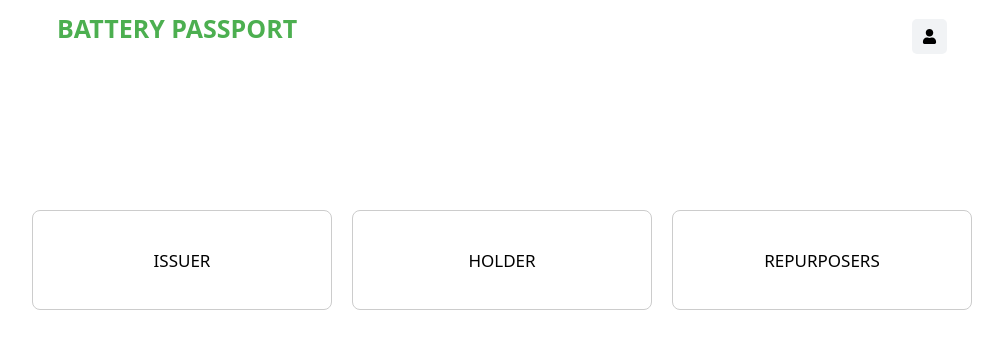
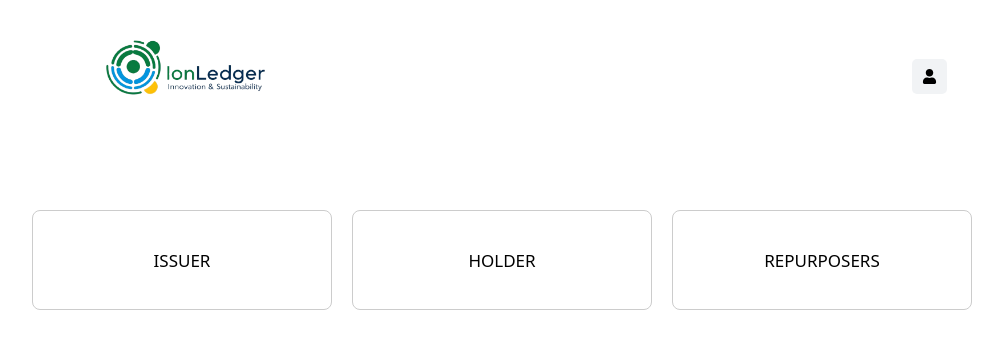
Before and after one commit to smartfalcon-io/battery-passport-ui-new, a React (Vite) app: page / in a window 1280 px wide. Shown: the top 348 px of the page, without its empty margins (138-1141 px from the left). Built offline with nearby package versions, Linux system fonts and the light colour scheme.

Commit message:
Logo Added

```diff
--- a/src/assets/css/Header.css
+++ b/src/assets/css/Header.css
@@ -87,10 +87,16 @@
   z-index: 200;
 }
 
-.logo-container h1 {
+/* .logo-container h1 {
   margin: 0;
   font-size: 25px;
   margin-left: 170px;
+} */
+
+.logo-container img{
+  width: 190px;
+  margin: 0;
+  margin-left: 200px;
 }
 
 /* Navigation Icons */
--- a/src/assets/css/Home.css
+++ b/src/assets/css/Home.css
@@ -1,5 +1,5 @@
 .home{
-  margin-top: 100px;
+  margin-top: 200px;
 }
 
 .card {
--- a/src/assets/css/Issuer.css
+++ b/src/assets/css/Issuer.css
@@ -69,9 +69,9 @@
     width: 100%;
     max-width: 1839px;
     padding: 5vw; /* Adjust padding dynamically */
-    margin-top: 50px;
+    margin-top: 100px;
     align-items: center;
-    margin-left: 200px;
+    margin-left: 250px;
 }
 
 .issuer-card {
--- a/src/assets/css/PassportDetails.css
+++ b/src/assets/css/PassportDetails.css
@@ -147,7 +147,7 @@
     flex-direction: column;
     width: 98vw;
     padding: 0 20px;
-    margin-top: 50px;
+    margin-top: 100px;
 }
 
 .first-section {
--- a/src/assets/css/SignIn.css
+++ b/src/assets/css/SignIn.css
@@ -5,7 +5,6 @@
     flex-direction: column;
     align-items: center;
 
-    margin-top: -400px;
     width: 100vw;
     padding: 70px;
   }
--- a/src/assets/css/Starter.css
+++ b/src/assets/css/Starter.css
@@ -97,7 +97,7 @@
   .starter-container {
     width: 100vw;
     padding: 100px 20px; /* Adjusted padding for better responsiveness */
-    margin-top: 180px;
+    margin-top: 330px;
     display: flex;
     justify-content: center;
     align-items: center;
--- a/src/assets/css/VerifiableCredentials.css
+++ b/src/assets/css/VerifiableCredentials.css
@@ -11,7 +11,7 @@
     text-align: center;
     font-family: Arial, sans-serif;
     color: #333;
-    margin-top: -200px;
+    margin-top: 50px;
   }
 
   .verifiable-credentials-container p {
--- a/src/components/Header.tsx
+++ b/src/components/Header.tsx
@@ -2,6 +2,7 @@ import React, { useState } from "react";
 import { FaUser } from "react-icons/fa";
 import { Link } from "react-router-dom";
 import "../assets/css/Header.css";
+import logo from "../assets/Battery_Passport_Logo.png";
 
 const Header: React.FC = () => {
   const [showSignIn, setShowSignIn] = useState(false);
@@ -17,7 +18,8 @@ const Header: React.FC = () => {
   return (
     <header className="custom-header">
       <div className="logo-container">
-        <h1>BATTERY PASSPORT</h1>
+        {/* <h1>BATTERY PASSPORT</h1> */}
+        <img src={logo}  alt="" />
       </div>
 
       <nav className="nav-icons">
```
Also changed, not shown: src/assets/Battery_Passport_Logo.png (added), src/assets/logo.jpg (added).
